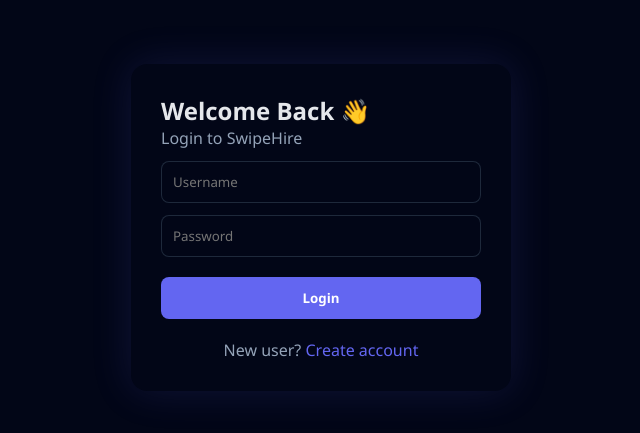
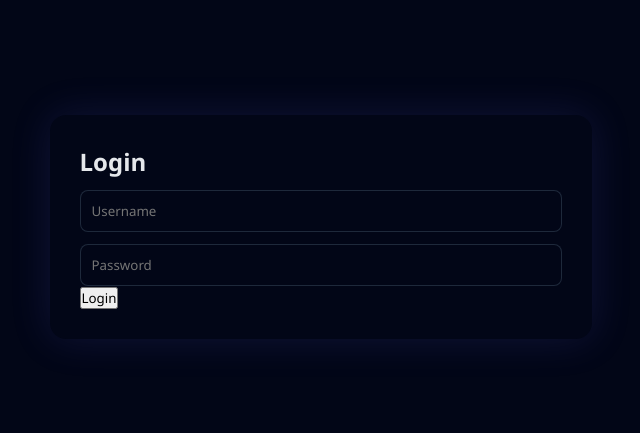
Before and after one commit to ShikharRawat23/SwipeHire, a React (Create React App) app in the folder frontend/: page /login in a window 1280 px wide. Shown: the part 173-606 px from the top of the page, without its empty margins (319-959 px from the left). Built offline with nearby package versions, Linux system fonts and the light colour scheme.

Commit message:
Connect login to production backend

```diff
--- a/frontend/src/Login.js
+++ b/frontend/src/Login.js
@@ -1,26 +1,25 @@
 import { useState } from "react";
 import { useNavigate } from "react-router-dom";
 import API_BASE_URL from "./api";
-import "./Auth.css";
 
-function Login() {
+function Login(){
 
-  const [username, setUsername] = useState("");
-  const [password, setPassword] = useState("");
+  const [username,setUsername] = useState("");
+  const [password,setPassword] = useState("");
   const navigate = useNavigate();
 
   const handleLogin = () => {
 
     fetch(`${API_BASE_URL}/api/users/login/`, {
-      method: "POST",
-      headers: { "Content-Type": "application/json" },
+      method:"POST",
+      headers:{ "Content-Type":"application/json" },
       body: JSON.stringify({ username, password })
     })
     .then(res => res.json())
     .then(data => {
 
-      if (!data.role) {
-        alert("Invalid credentials");
+      if(data.error){
+        alert(data.error);
         return;
       }
 
@@ -28,68 +27,39 @@
       localStorage.setItem("username", data.username);
       localStorage.setItem("role", data.role);
 
-      // JOBSEEKER
-      if (data.role === "jobseeker") {
-
-        fetch(`${API_BASE_URL}/api/resume/check/${data.username}/`)
-          .then(res => res.json())
-          .then(r => {
-            if (r.hasProfile) {
-              navigate("/jobseeker");
-            } else {
-              navigate("/profilesetup");
-            }
-          });
+      if(data.role === "jobseeker"){
+        navigate("/jobseeker");
       }
 
-      // RECRUITER
-      if (data.role === "recruiter") {
+      if(data.role === "recruiter"){
         navigate("/recruiter");
       }
 
-    })
-    .catch(() => {
-      alert("Server error");
     });
 
   };
 
-  return (
+  return(
     <div className="center">
 
-      <div className="card" style={{ width: "380px" }}>
+      <div className="card">
 
-        <h2>Welcome Back 👋</h2>
-        <p style={{ color: "#94a3b8" }}>Login to SwipeHire</p>
+        <h2>Login</h2>
 
         <input
           placeholder="Username"
-          onChange={e => setUsername(e.target.value)}
+          onChange={e=>setUsername(e.target.value)}
         />
 
         <input
           type="password"
           placeholder="Password"
-          onChange={e => setPassword(e.target.value)}
+          onChange={e=>setPassword(e.target.value)}
         />
 
-        <button
-          className="btn btn-primary"
-          style={{ width: "100%", marginTop: "20px" }}
-          onClick={handleLogin}
-        >
+        <button onClick={handleLogin}>
           Login
         </button>
-
-        <p style={{ marginTop: "20px", textAlign: "center", color: "#94a3b8" }}>
-          New user?{" "}
-          <span
-            style={{ color: "#6366f1", cursor: "pointer" }}
-            onClick={() => navigate("/signup")}
-          >
-            Create account
-          </span>
-        </p>
 
       </div>
 
```
